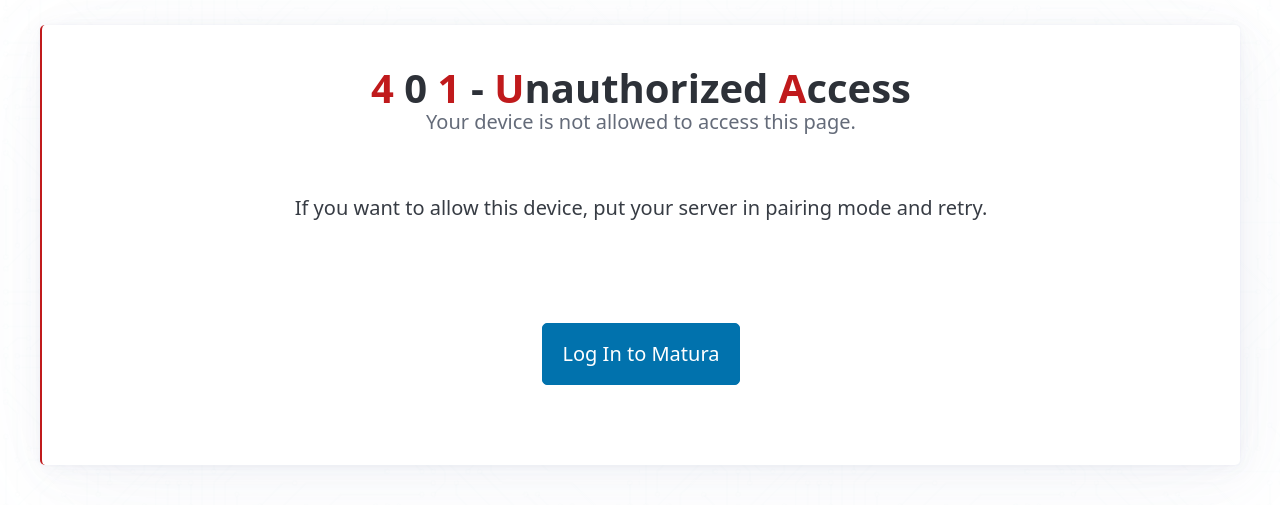
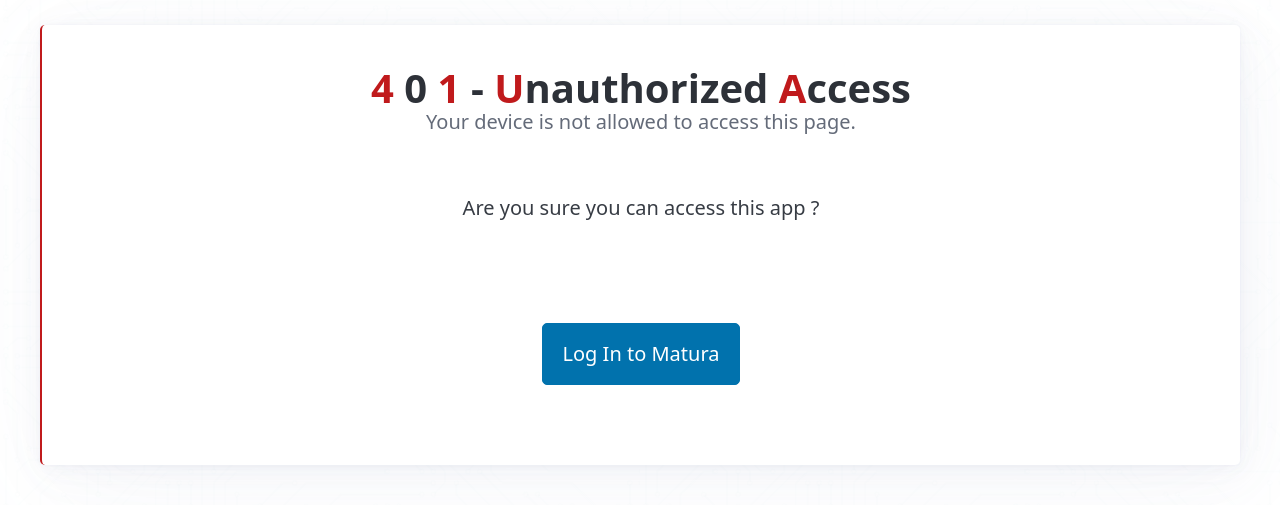
Before and after one commit to DevYourCloud/matura, a Symfony app: template templates/security/unauthorized_access.html.twig in a window 1280 px wide. Shown: the part 148-653 px from the top of the page. Run offline with Twig, Linux system fonts and the light colour scheme; the template is opened without the code that fills it, so the values that code supplies are empty; style sheets or scripts are compiled from the project's sources; some libraries are stand-ins or nearby versions.

Commit message:
Fix connection bug

```diff
--- a/src/Context/AppContext.php
+++ b/src/Context/AppContext.php
@@ -22,9 +22,7 @@
 
     private bool $createTrustedCookie = false;
 
-    public function __construct(private HostRepository $hostRepository)
-    {
-    }
+    public function __construct(private HostRepository $hostRepository) {}
 
     public function initializeFromRequest(ForwardedRequest $forwardedRequest): void
     {
--- a/src/Controller/Api/ExternalAuthController.php
+++ b/src/Controller/Api/ExternalAuthController.php
@@ -14,7 +14,6 @@
     {
         return new Response(
             $this->renderView('security/unauthorized_access.html.twig', [
-                'isPairing' => (bool) $appContext->getServer()?->isPairing(),
                 'device' => $appContext->getConnectedDevice(),
                 'appHost' => $appHost,
             ]),
--- a/src/Security/TrustedDeviceAuthenticator.php
+++ b/src/Security/TrustedDeviceAuthenticator.php
@@ -72,7 +72,7 @@
         $connectedDevice = null;
 
         try {
-            $this->connectedDeviceManager->decodeAndFindConnectedDevice($token);
+            $connectedDevice = $this->connectedDeviceManager->decodeAndFindConnectedDevice($token);
         } catch (DecodingTokenFailed $e) {
             throw new CustomUserMessageAuthenticationException($e->getMessage());
         }
--- a/src/Voter/AccessVoter.php
+++ b/src/Voter/AccessVoter.php
@@ -27,6 +27,12 @@
 
         $connectedDevice = $subject->getConnectedDevice();
 
+        // @todo nick How to detect app dashboard?
+        $app = $subject->getApp();
+        if (null === $app) {
+            return true;
+        }
+
         return $connectedDevice->hasAccessToApp($subject->getApp());
     }
 }
--- a/templates/security/unauthorized_access.html.twig
+++ b/templates/security/unauthorized_access.html.twig
@@ -24,7 +24,7 @@
                         {{ device.accessCode }}
                     </hgroup>
                 {% else %}
-                    <p class="text-center">{{ 'app.front.unauthorize.activate_pairing'|trans }}</p>
+                    <p class="text-center">{{ 'app.front.unauthorize.app_access'|trans }}</p>
                 {% endif %}
             </div>
 
--- a/translations/messages.en.yaml
+++ b/translations/messages.en.yaml
@@ -22,6 +22,6 @@
         first_letter: A
         rest: ccess
       help_text: Your device is not allowed to access this page.
-      activate_pairing: If you want to allow this device, put your server in pairing mode and retry.
+      app_access: Are you sure you can access this app ?
       enter_code: Enter the following code to whitelist your device
       submit: Log In to Matura
```
